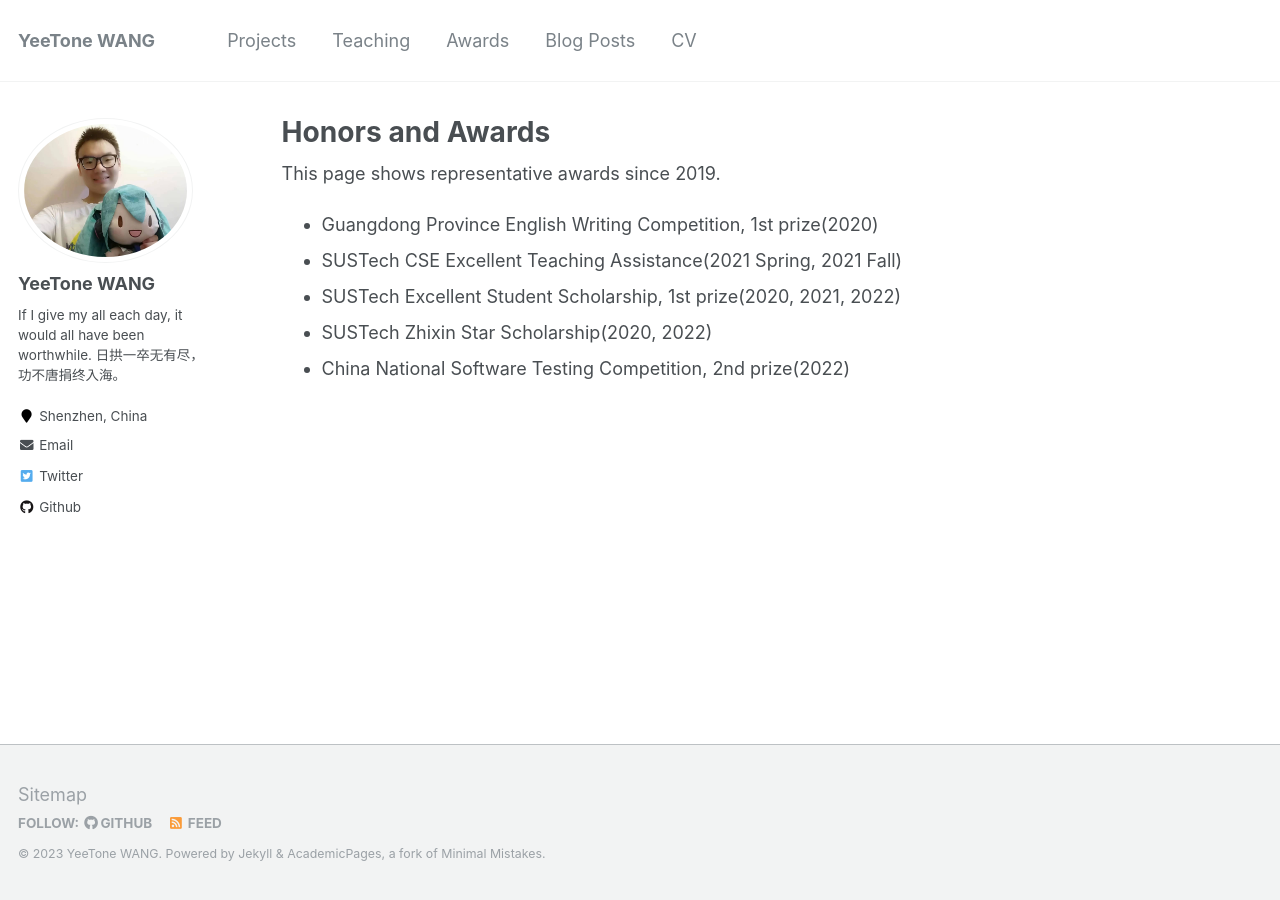
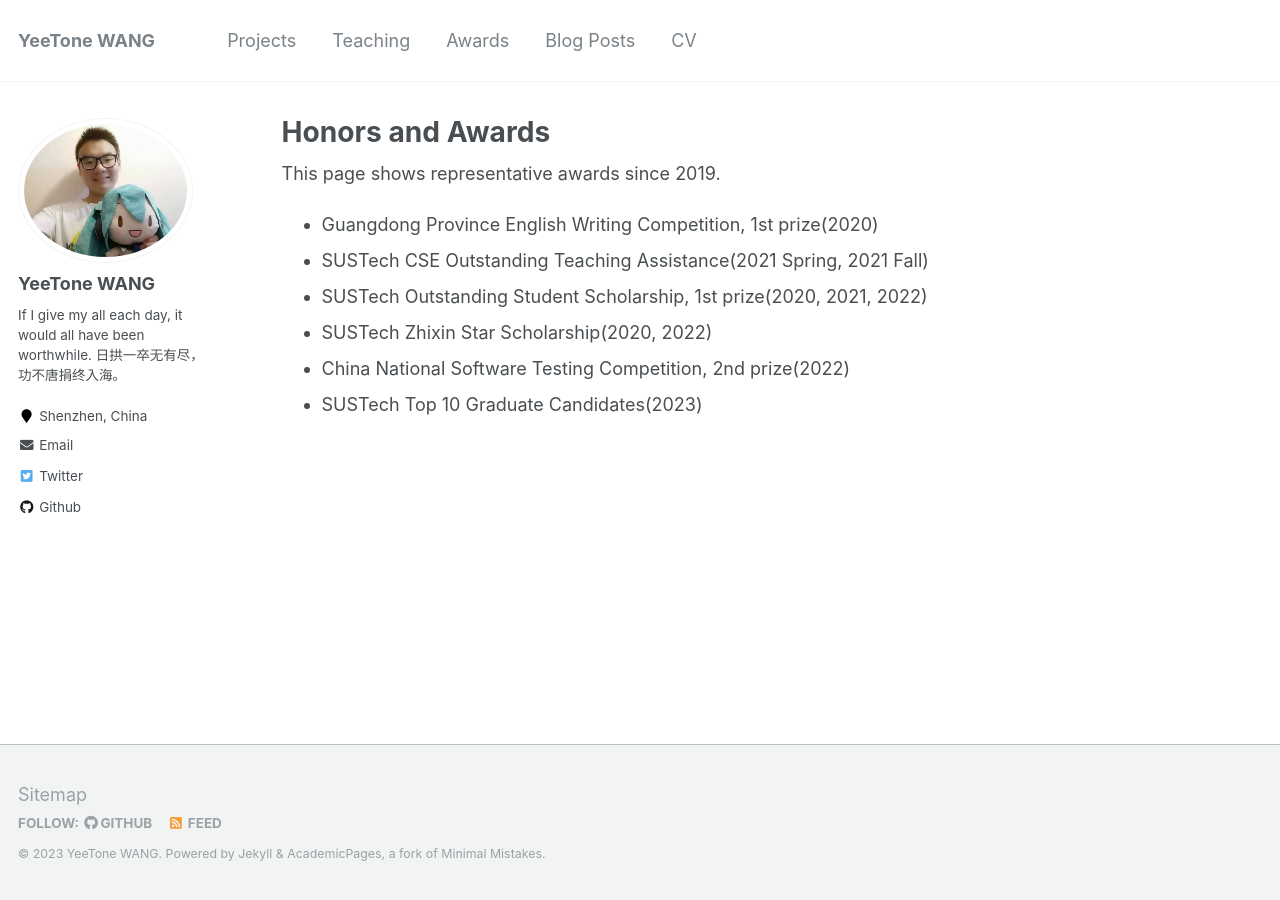
Before and after one commit to YeeTone/YeeTone.github.io, a Jekyll site: the page built from _pages/awards.md, in a window 1280 px wide. Built offline with Jekyll 4.4.1, drawn with Linux system fonts in a browser that asks for light colours.

Commit message:
Update awards.md

```diff
--- a/_pages/awards.md
+++ b/_pages/awards.md
@@ -9,7 +9,8 @@ redirect_from:
 This page shows representative awards since 2019.
 
 - Guangdong Province English Writing Competition, 1st prize(2020)
-- SUSTech CSE Excellent Teaching Assistance(2021 Spring, 2021 Fall)
-- SUSTech Excellent Student Scholarship, 1st prize(2020, 2021, 2022)
+- SUSTech CSE Outstanding Teaching Assistance(2021 Spring, 2021 Fall)
+- SUSTech Outstanding Student Scholarship, 1st prize(2020, 2021, 2022)
 - SUSTech Zhixin Star Scholarship(2020, 2022)
 - China National Software Testing Competition, 2nd prize(2022)
+- SUSTech Top 10 Graduate Candidates(2023)
```
